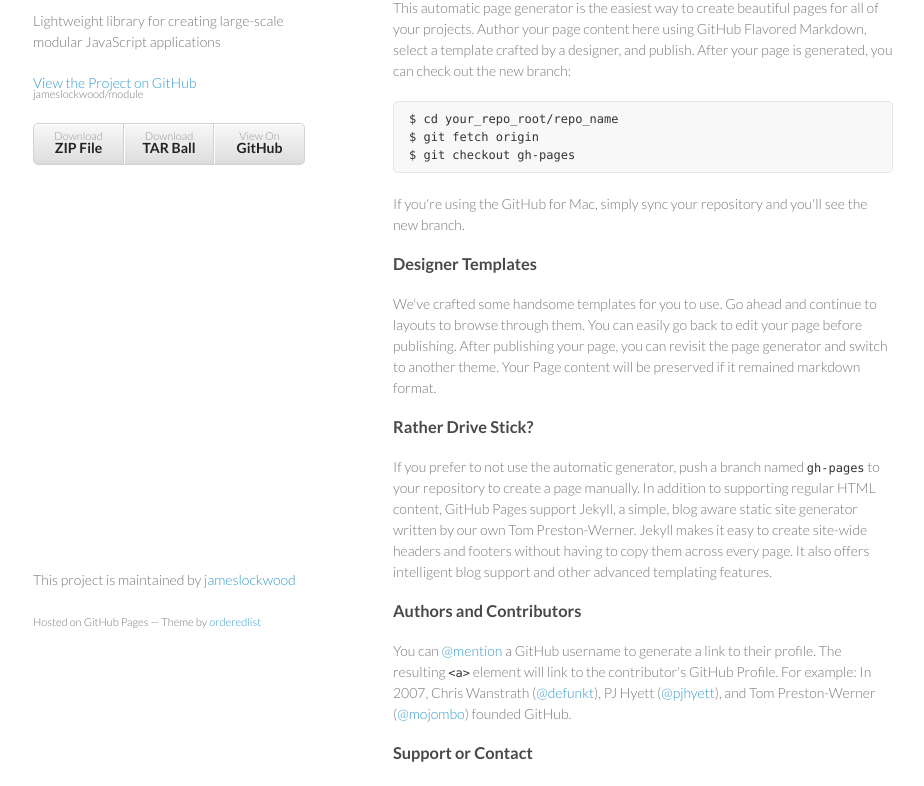
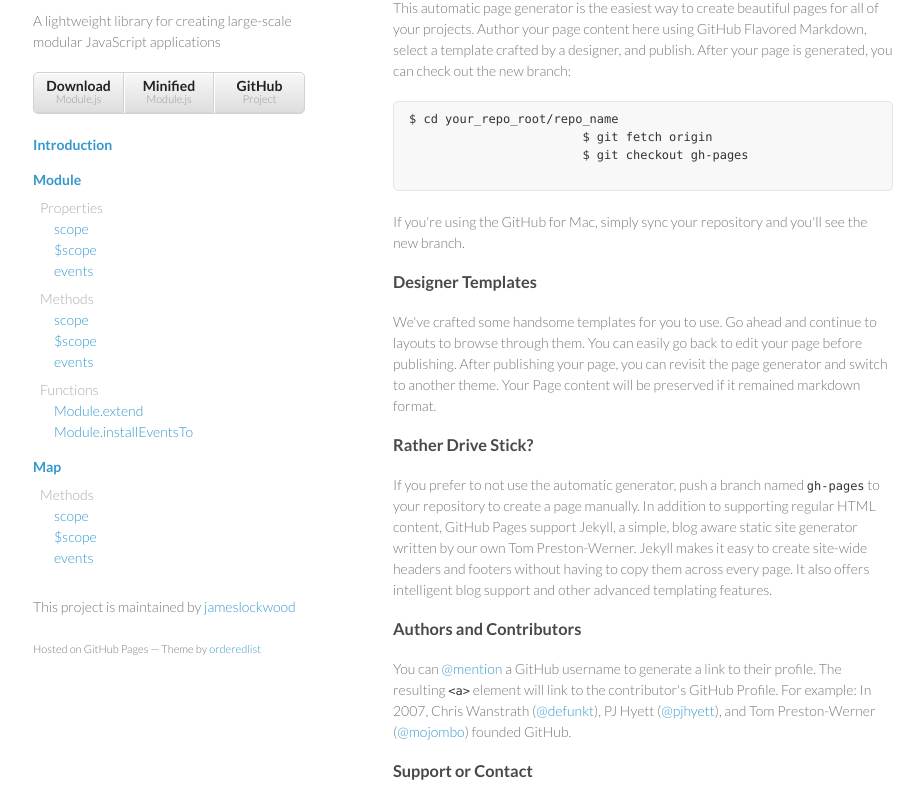
Before and after one commit to jameslockwood/module, a website: page index.html in a window 1280 px wide. Shown: the part 99-885 px from the top of the page, without its empty margins (177-1101 px from the left). Drawn offline with Linux system fonts and the light colour scheme.

Commit message:
web docs update

```diff
--- a/index.html
+++ b/index.html
@@ -5,8 +5,8 @@
 		<meta http-equiv="X-UA-Compatible" content="chrome=1">
 		<title>Module by jameslockwood</title>
 
-    <link rel="stylesheet" href="docs/css/styles.css">
-    <link rel="stylesheet" href="docs/css/pygment_trac.css">
+		<link rel="stylesheet" href="website/css/styles.css">
+		<link rel="stylesheet" href="website/css/pygment_trac.css">
 		<meta name="viewport" content="width=device-width, initial-scale=1, user-scalable=no">
 		<!--[if lt IE 9]>
 		<script src="//html5shiv.googlecode.com/svn/trunk/html5.js"></script>
@@ -15,18 +15,53 @@
 	<body>
 	<div class="wrapper">
 		<header>
-        <h1>Module</h1>
-        <p>Lightweight library for creating large-scale modular JavaScript applications</p>
+			<h1>Module.js</h1>
+			<p>A lightweight library for creating large-scale modular JavaScript applications</p>
 
-        <p class="view"><a href="https://github.com/jameslockwood/module">View the Project on GitHub <small>jameslockwood/module</small></a></p>
+			<ul class="downloads">
+				<li><a href="https://raw.github.com/jameslockwood/module/master/module.js"><strong>Download</strong>Module.js</a></li>
+				<li><a href="https://raw.github.com/jameslockwood/module/master/module.min.js"><strong>Minified</strong>Module.js</a></li>
+				<li><a href="https://github.com/jameslockwood/module"><strong>GitHub</strong>Project</a></li>
+			</ul>
 
+			<nav>
 
+				<a class="toc-head" href="#module-intro">Introduction</a>
+
+				<a class="toc-head" href="#module-intro">Module</a>
+
+				<span class="subtitle">Properties</span>
 				<ul>
-          <li><a href="https://github.com/jameslockwood/module/zipball/master">Download <strong>ZIP File</strong></a></li>
-          <li><a href="https://github.com/jameslockwood/module/tarball/master">Download <strong>TAR Ball</strong></a></li>
-          <li><a href="https://github.com/jameslockwood/module">View On <strong>GitHub</strong></a></li>
+					<li><a href="#module-scope">scope</a></li>
+					<li><a href="#module-scope">$scope</a></li>
+					<li><a href="#module-scope">events</a></li>
 				</ul>
+
+				<span class="subtitle">Methods</span>
+				<ul>
+					<li><a href="#module-scope">scope</a></li>
+					<li><a href="#module-scope">$scope</a></li>
+					<li><a href="#module-scope">events</a></li>
+				</ul>
+
+				<span class="subtitle">Functions</span>
+				<ul>
+					<li><a href="#module-scope">Module.extend</a></li>
+					<li><a href="#module-scope">Module.installEventsTo</a></li>
+				</ul>
+
+				<a class="toc-head" href="#module-intro">Map</a>
+				<span class="subtitle">Methods</span>
+				<ul>
+					<li><a href="#module-scope">scope</a></li>
+					<li><a href="#module-scope">$scope</a></li>
+					<li><a href="#module-scope">events</a></li>
+				</ul>
+
+			</nav>
+
 		</header>
+
 		<section>
 			<h3>Welcome to GitHub Pages.</h3>
 
@@ -54,13 +89,17 @@
 			<h3>Support or Contact</h3>
 
 			<p>Having trouble with Pages? Check out the documentation at <a href="http://help.github.com/pages">http://help.github.com/pages</a> or contact <a href="mailto:support@github.com">support@github.com</a> and we’ll help you sort it out.</p>
+
 		</section>
+
 		<footer>
 			<p>This project is maintained by <a href="https://github.com/jameslockwood">jameslockwood</a></p>
 			<p><small>Hosted on GitHub Pages &mdash; Theme by <a href="https://github.com/orderedlist">orderedlist</a></small></p>
 		</footer>
+
 	</div>
-    <script src="docs/js/scale.fix.js"></script>
+
+	<script src="website/js/scale.fix.js"></script>
 
 	</body>
 </html>
--- a/docs/css/styles.css
+++ b/website/css/styles.css
@@ -98,10 +98,9 @@
 header {
   width:270px;
   float:left;
-  position:fixed;
 }
 
-header ul {
+header ul.downloads {
   list-style:none;
   height:40px;
 
@@ -121,14 +120,14 @@
   width:270px;
 }
 
-header li {
+header ul.downloads li {
   width:89px;
   float:left;
   border-right:1px solid #d2d2d2;
   height:40px;
 }
 
-header ul a {
+header ul.downloads a {
   line-height:1;
   font-size:11px;
   color:#999;
@@ -143,17 +142,17 @@
   font-weight:700;
 }
 
-header ul li + li {
+header ul.downloads li + li {
   width:88px;
   border-left:1px solid #fff;
 }
 
-header ul li + li + li {
+header ul.downloads li + li + li {
   border-right:none;
   width:89px;
 }
 
-header ul a strong {
+header ul.downloads a strong {
   font-size:14px;
   display:block;
   color:#222;
@@ -179,8 +178,39 @@
 footer {
   width:270px;
   float:left;
-  position:fixed;
   bottom:50px;
+}
+
+nav {
+  margin-bottom: 2em;
+}
+
+nav a.toc-head{
+  margin-top: 1em;
+  font-weight: bold;
+  display: block;
+}
+
+nav span.subtitle {
+  display: block;
+  margin-left: 0.5em;
+  color: #aaa;
+  margin-top: 0.5em;
+}
+
+
+nav ul {
+  list-style:none;
+  padding:0;
+  margin: 0 0 0 0;
+}
+
+nav ul li {
+  margin-left: 1.5em;
+}
+
+nav ul a {
+
 }
 
 @media print, screen and (max-width: 960px) {
@@ -211,7 +241,7 @@
     display:inline;
   }
 
-  header ul {
+  header ul.downloads {
     position:absolute;
     right:50px;
     top:52px;
@@ -227,7 +257,7 @@
     padding:0;
   }
 
-  header ul, header p.view {
+  header ul.downloads, header p.view {
     position:static;
   }
 
@@ -241,7 +271,7 @@
     padding:15px;
   }
 
-  header ul {
+  header ul.downloads {
     display:none;
   }
 }
```
Also changed, not shown: docs/documentation.txt (deleted, +0 -31 lines), website/css/pygment_trac.css (renamed from docs/css/pygment_trac.css), website/js/scale.fix.js (renamed from docs/js/scale.fix.js). Lines whose indentation alone changed are shown as unchanged.
